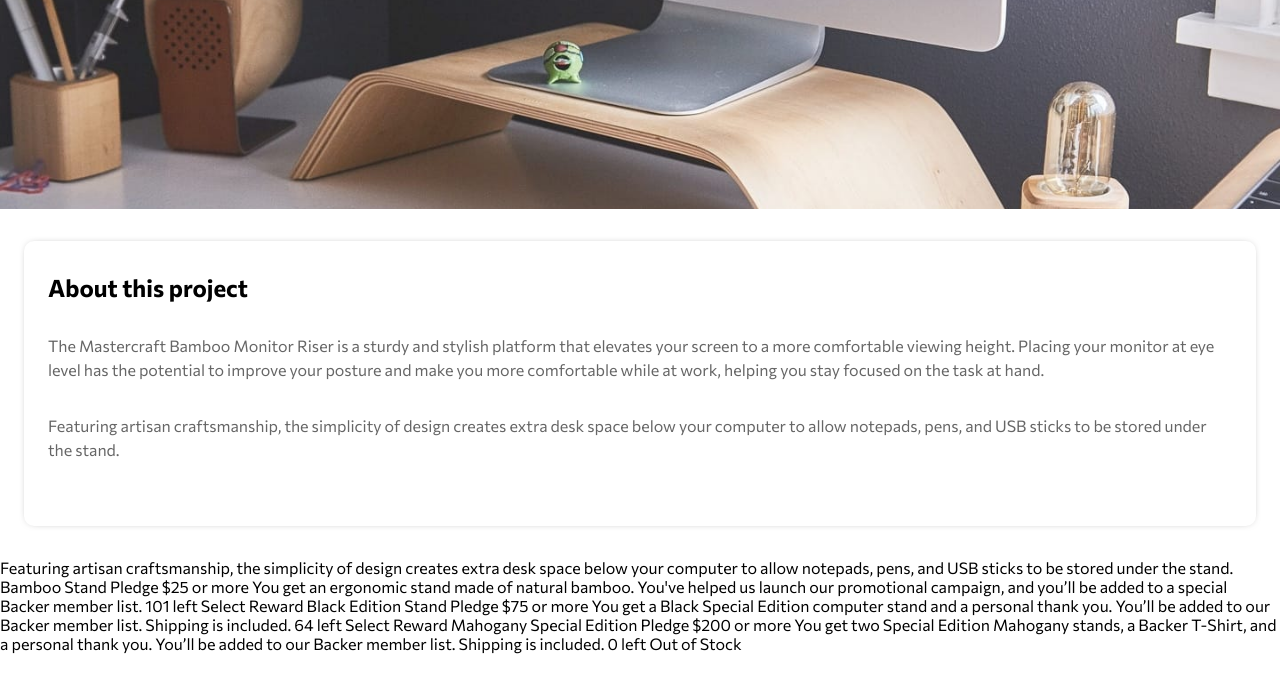
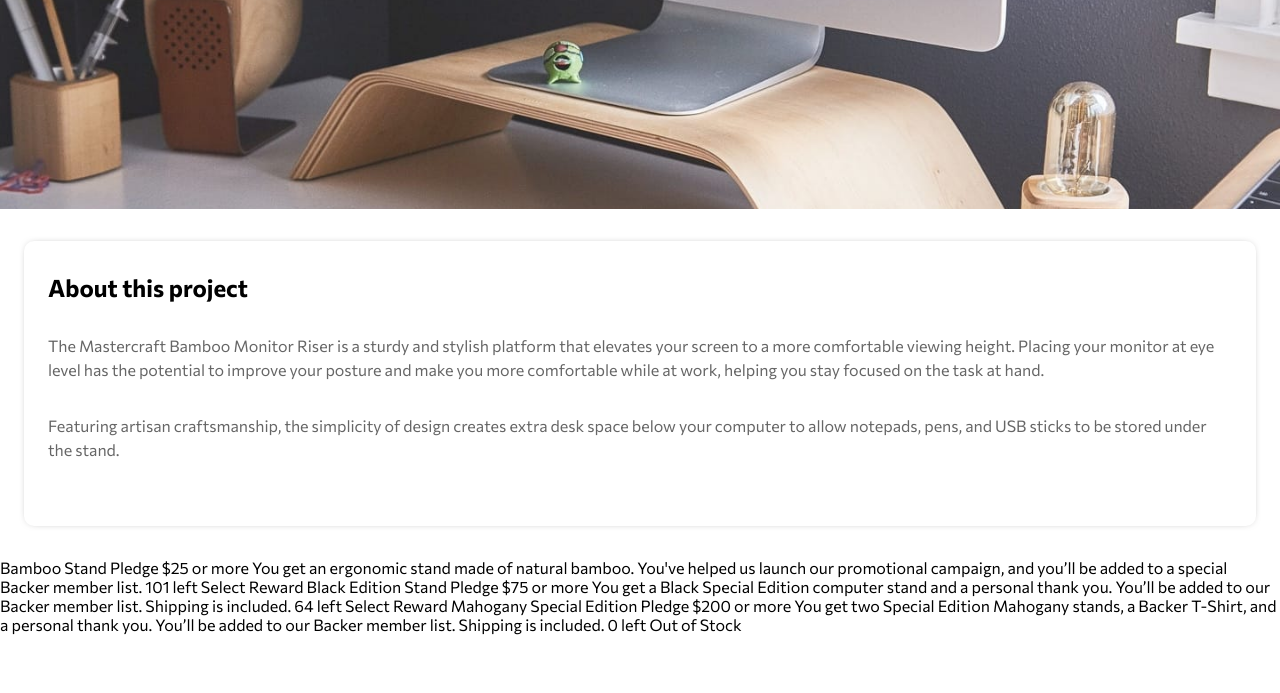
Before and after one commit to Jowwy02/Crowdfunding-Project-, a plain HTML site: page index.html in a window 1280 px wide. Shown: the part 79-772 px from the top of the page. Drawn offline with Linux system fonts and the light colour scheme.

Commit message:
Fix about section paragraph code indentation

```diff
--- a/index.html
+++ b/index.html
@@ -30,11 +30,13 @@
     <section class="main-content">
       <section class="about-project-section">
         <h4>About this project</h4>
-        <p class="about-paragraph" >The Mastercraft Bamboo Monitor Riser is a sturdy and stylish platform that elevates your screen
+        <p class="about-paragraph" >
+          The Mastercraft Bamboo Monitor Riser is a sturdy and stylish platform that elevates your screen
           to a more comfortable viewing height. Placing your monitor at eye level has the potential to improve
           your posture and make you more comfortable while at work, helping you stay focused on the task at hand.
         </p>
-        <p class="about-paragraph">Featuring artisan craftsmanship, the simplicity of design creates extra desk space below your computer
+        <p class="about-paragraph">
+          Featuring artisan craftsmanship, the simplicity of design creates extra desk space below your computer
           to allow notepads, pens, and USB sticks to be stored under the stand.
         </p>
 
@@ -52,10 +54,6 @@
   </main>
 
 
-
-
-  Featuring artisan craftsmanship, the simplicity of design creates extra desk space below your computer
-  to allow notepads, pens, and USB sticks to be stored under the stand.
 
   Bamboo Stand
   Pledge $25 or more
```
